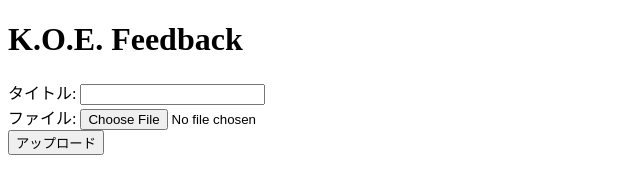
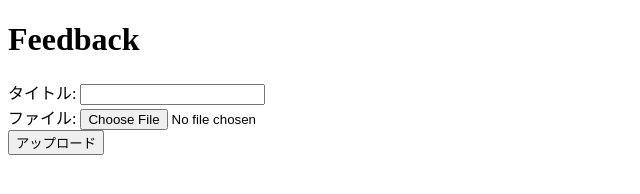
Before and after one commit to itochan/practice-feedback, a plain HTML site: page public/index.html in a window 1280 px wide. Shown: the whole page, without its empty margins (0-640 px from the left). Drawn offline with nearby package versions, Linux system fonts and the light colour scheme.

Commit message:
Remove 'K.O.E.'

```diff
--- a/public/index.html
+++ b/public/index.html
@@ -2,12 +2,12 @@
 <html>
 <head>
   <meta charset="utf-8">
-  <title>K.O.E. Feedback</title>
+  <title>Feedback</title>
   <script src="https://ajax.googleapis.com/ajax/libs/jquery/2.1.3/jquery.min.js"></script>
   <script src="upload.js"></script>
 </head>
 <body>
-  <h1>K.O.E. Feedback</h1>
+  <h1>Feedback</h1>
   <form id="upload" enctype="multipart/form-data" onsubmit="return false;">
     <label>タイトル: <input type="text" name="practice[title]" required></label><br>
     <label>ファイル: <input type="file" name="practice[file]" required></label><br>
```
Also changed, not shown: public/play.html (+2 -2 lines).
